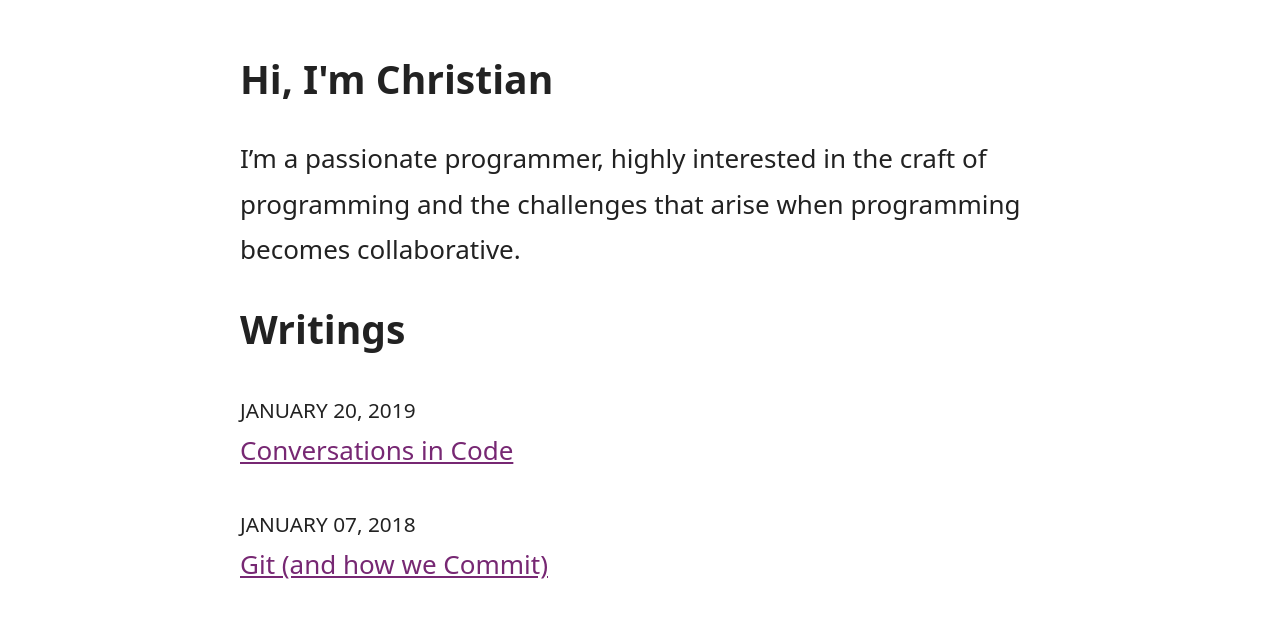
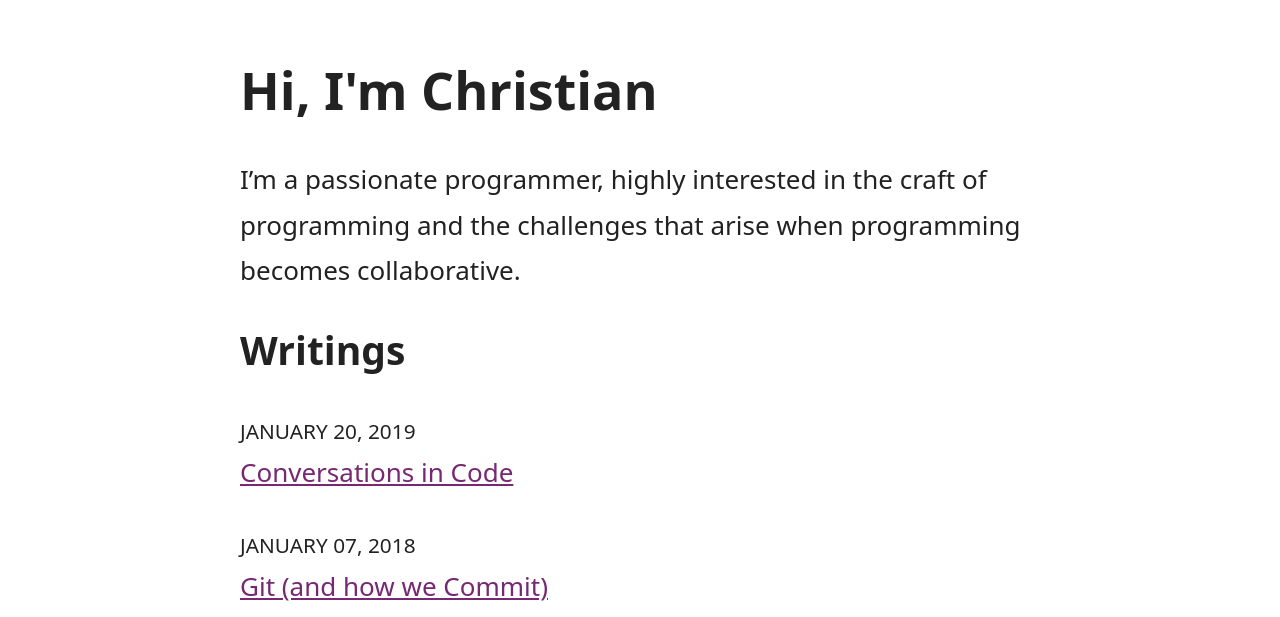
Before and after one commit to christianhg/hamburger.cloud, a Gatsby site: page / in a window 1280 px wide. Shown: the part 154-771 px from the top of the page. Built offline with nearby package versions, Linux system fonts and the light colour scheme; Gatsby itself is replaced by a stand-in of ours.

Commit message:
Fix h1 size on front page

```diff
--- a/src/components/About.js
+++ b/src/components/About.js
@@ -1,11 +1,11 @@
 import React from 'react';
 
 export const About = () => (
-  <section>
+  <>
     <h1>Hi, I'm Christian</h1>
     <p>
       I’m a passionate programmer, highly interested in the craft of programming
       and the challenges that arise when programming becomes collaborative.
     </p>
-  </section>
+  </>
 );
```
